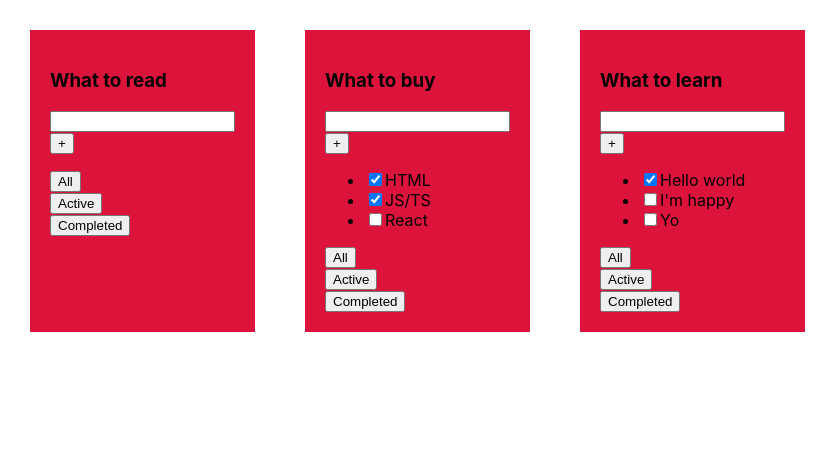
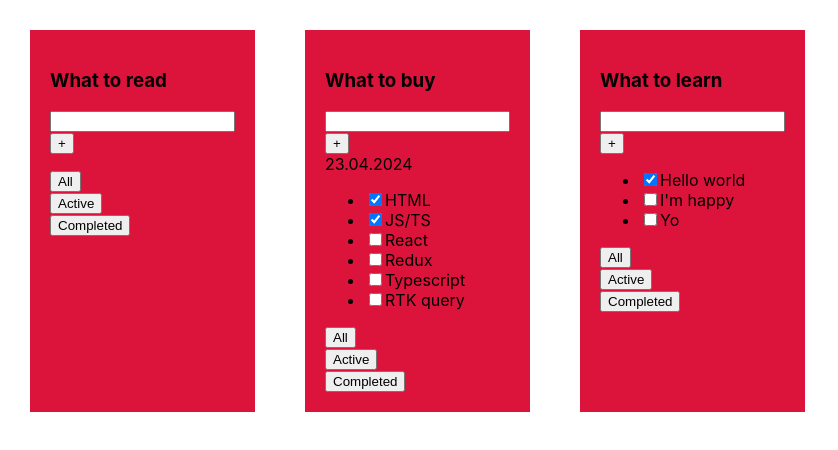
Before and after one commit to 0lgaP1/todolist, a React (Create React App) app in the folder 1-todolist/: page / in a window 1280 px wide. Shown: the top 450 px of the page, without its empty margins (0-838 px from the left). Built offline with nearby package versions, Linux system fonts and the light colour scheme.

Commit message:
Lesson 1 Edits

```diff
--- a/1-todolist/src/App.tsx
+++ b/1-todolist/src/App.tsx
@@ -1,12 +1,6 @@
 import React from 'react';
 import './App.css';
-import {Todolist} from "./Todolist";
-
-export type TaskType = {
-    id: number,
-    title: string,
-    isDone: boolean,
-}
+import {TaskType, Todolist} from "./Todolist";
 
 function App () {
 
@@ -16,6 +10,9 @@ function App () {
         {id: 1, title: "HTML", isDone: true},
         {id: 2, title: "JS/TS", isDone: true},
         {id: 3, title: "React", isDone: false},
+        {id: 4, title: "Redux", isDone: false},
+        {id: 5, title: 'Typescript', isDone: false },
+        {id: 6, title: 'RTK query', isDone: false },
     ]
     const tasks2: Array<TaskType> = [
         {id: 1, title: "Hello world", isDone: true},
@@ -26,7 +23,7 @@ function App () {
     return (
         <div className="App">
             <Todolist title={TodoListTitle[0]} />
-            <Todolist title={TodoListTitle[1]} tasks={tasks1}/>
+            <Todolist title={TodoListTitle[1]} tasks={tasks1} date={"23.04.2024"}/>
             <Todolist title={TodoListTitle[2]} tasks={tasks2}/>
         </div>
     );
--- a/1-todolist/src/Todolist.tsx
+++ b/1-todolist/src/Todolist.tsx
@@ -1,46 +1,45 @@
 import React from 'react';
 import {Button} from "./Button";
-import {TaskType} from "./App";
 
 
 export type TodoListPropsType = {
     title?: string,
-    tasks?: TaskType[];
+    tasks?: TaskType[],
+    date?: string,
 }
 
+export type TaskType = {
+    id: number,
+    title: string,
+    isDone: boolean,
+}
 
-export const Todolist = ({title, tasks}: TodoListPropsType) => {
+export const Todolist = ({title, tasks, date}: TodoListPropsType) => {
     return (
         <div className="todolist">
             <h3>{title}</h3>
             <div>
                 <input/>
                 <Button title="+"/>
-                {/*<button>+</button>*/}
+                <div>{date}</div>
             </div>
             <ul>
-                {tasks && tasks.length > 0 && (
-                    <>
+                {tasks && tasks.map(task => {
+                    debugger
+                    return (
                         <li>
-                            <input type="checkbox" checked={tasks[0].isDone}/>
-                            <span>{tasks[0].title}</span>
+                            <input type="checkbox" checked={task.isDone}/>
+                            <span>{task.title}</span>
                         </li>
-                        <li>
-                            <input type="checkbox" checked={tasks[1].isDone}/>
-                            <span>{tasks[1].title}</span>
-                        </li>
-                        <li>
-                            <input type="checkbox" checked={tasks[2].isDone}/>
-                            <span>{tasks[2].title}</span>
-                        </li>
-                    </>
-                )}
+                    )
+                })}
             </ul>
             <div>
                 <Button title="All"/>
                 <Button title="Active"/>
                 <Button title="Completed"/>
             </div>
+
         </div>
     );
 };
```
Lines whose indentation alone changed are shown as unchanged.
